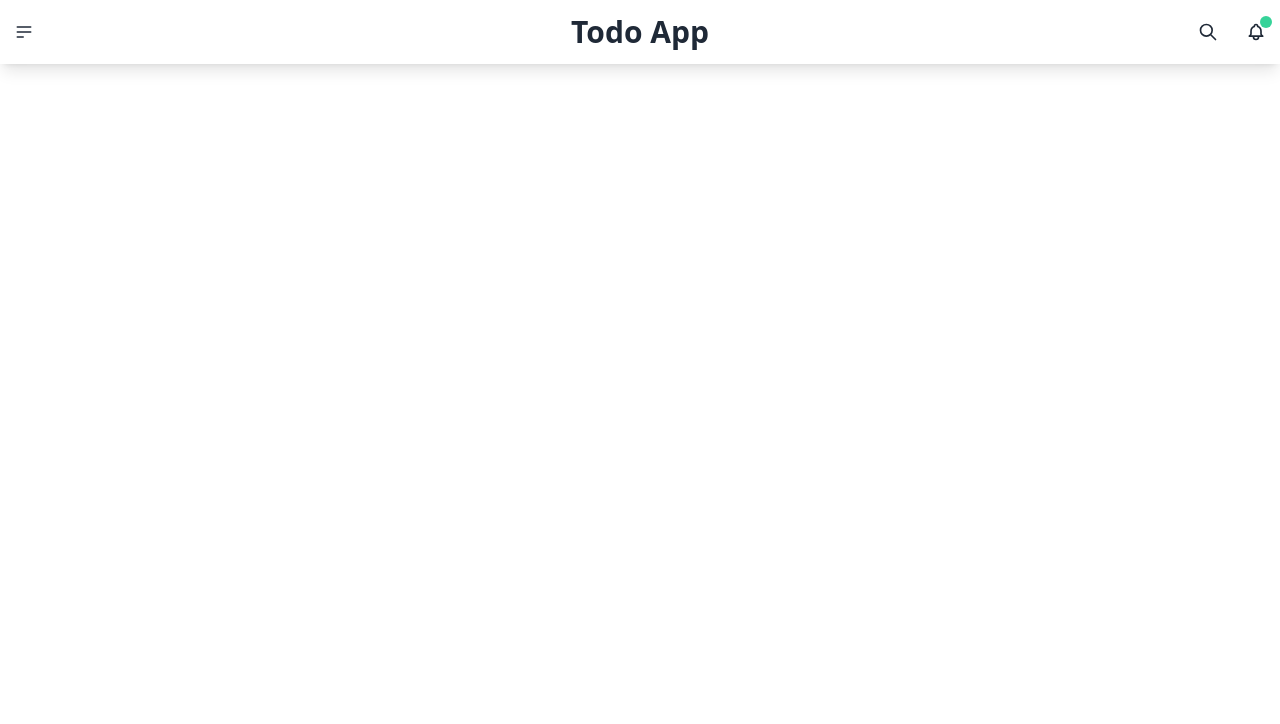
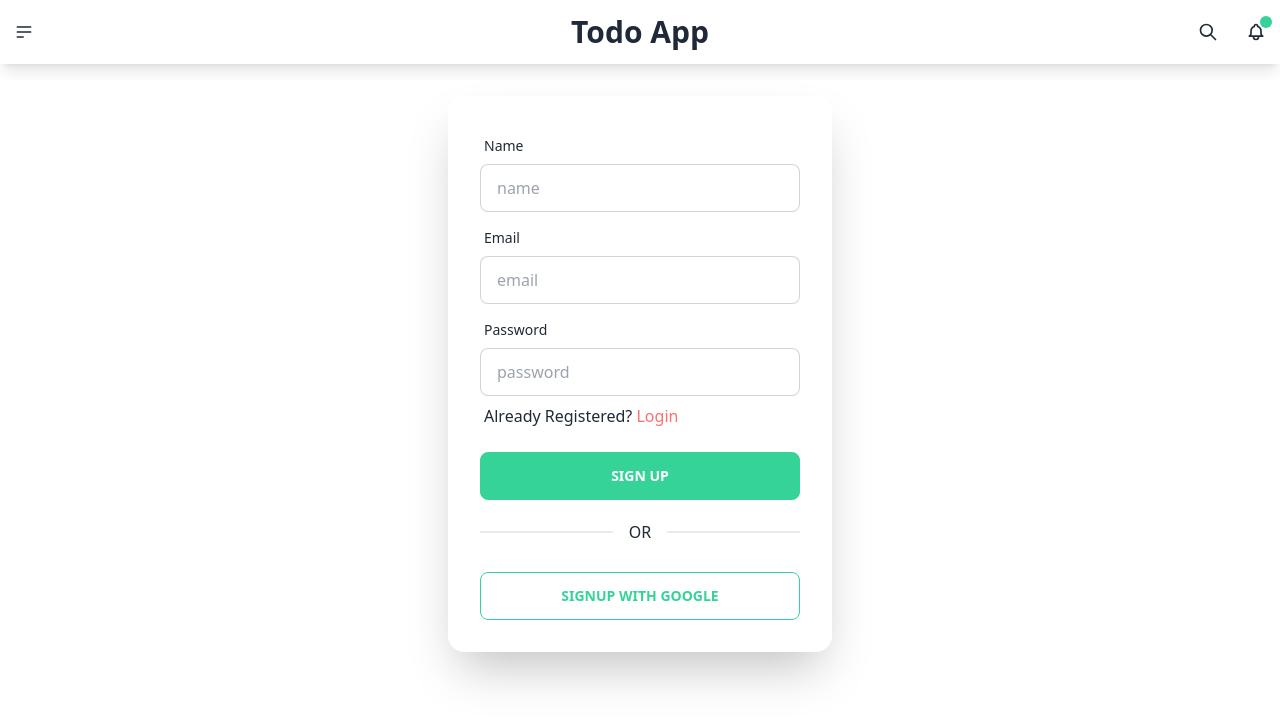
Before and after one commit to arnobtarafder/varila-todo, a React (Create React App) app: page /registration in a window 1280 px wide. Shown: the top 724 px of the page. Built offline with nearby package versions, Linux system fonts and the light colour scheme; no server answers.

Commit message:
open: login page

```diff
--- a/src/Pages/Authentication/SignUp.js
+++ b/src/Pages/Authentication/SignUp.js
@@ -1,10 +1,10 @@
 import React from 'react';
-// import Registration from '../../Components/Registration/Registration';
+import Registration from '../../Components/Registration/Registration';
 
 const SignUp = () => {
     return (
         <div>
-            {/* <Registration /> */}
+            <Registration />
         </div>
     );
 };
```
